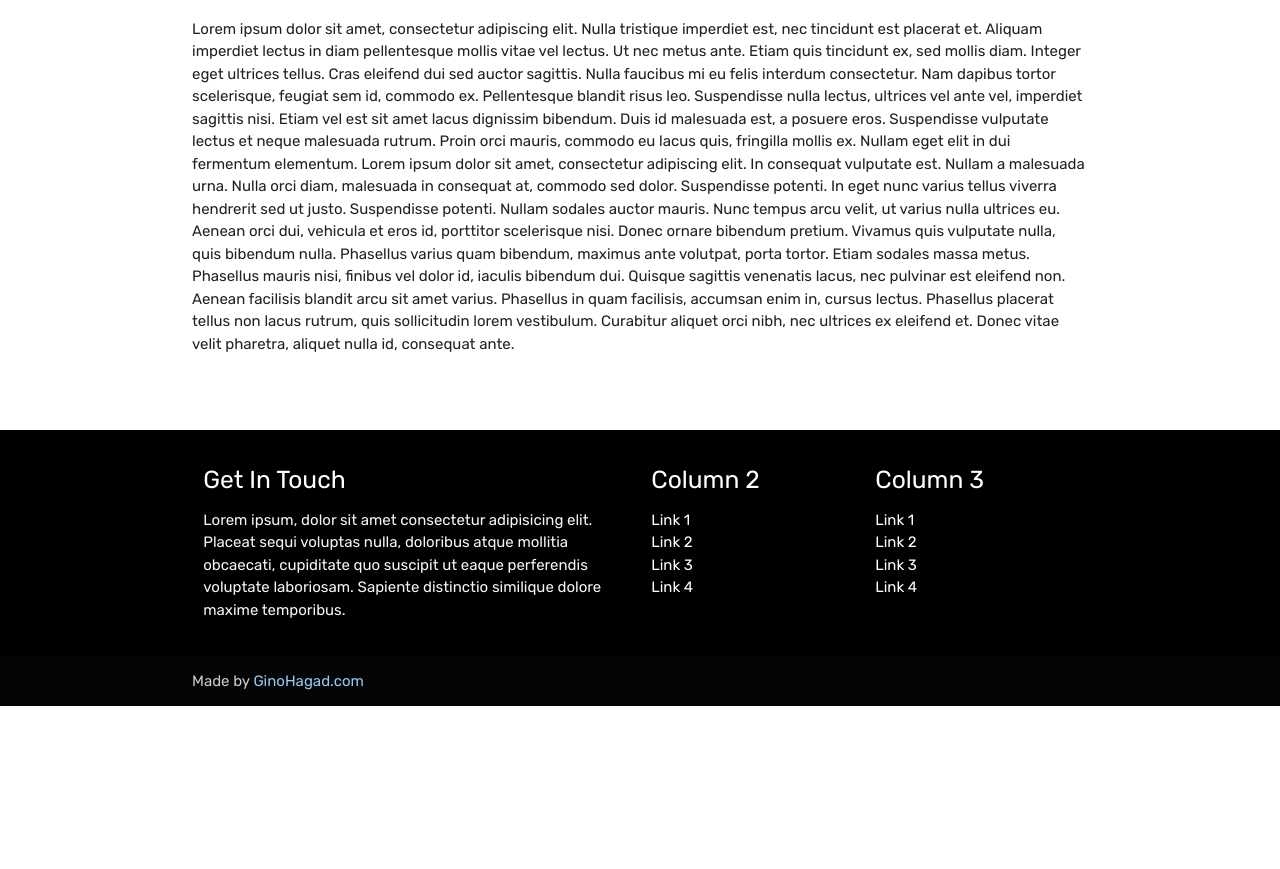
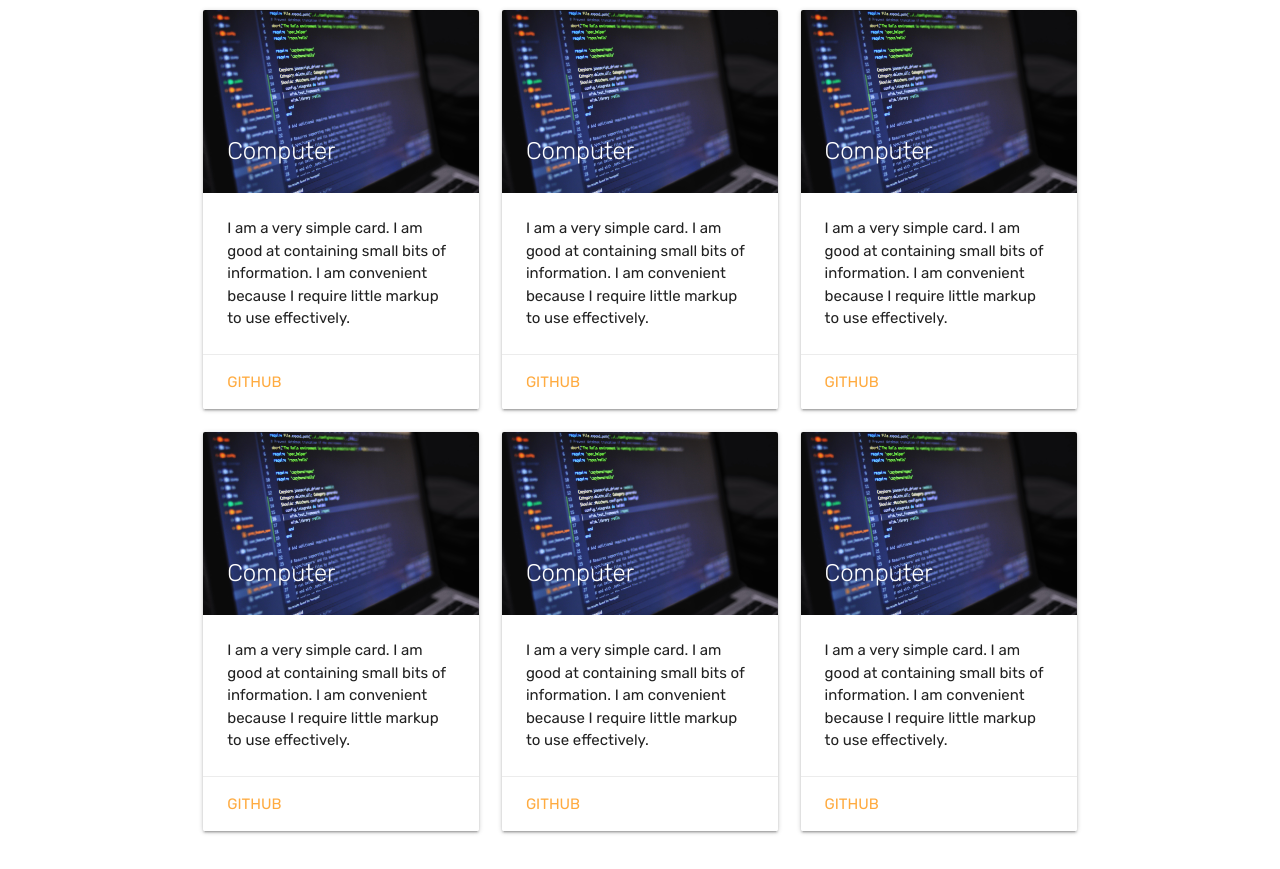
Before and after one commit to ginohagad/ginohagad.com, a plain HTML site: page index.html in a window 1280 px wide. Shown: the part 531-1400 px from the top of the page. Before the commit the page ends 1237 px from the top, so only its background shows below. Drawn offline with nearby package versions, Linux system fonts and the light colour scheme.

Commit message:
Completed template of the Projects section.

```diff
--- a/index.html
+++ b/index.html
@@ -14,15 +14,13 @@
     <nav class="white" role="navigation">
         <div class="nav-wrapper container"><a id="logo-container" href="#" class="brand-logo"><span id="logo">GINO HAGAD</span></a>h
             <ul class="right hide-on-med-and-down">
-                <li><a href="#">Home</a></li>
-                <li><a href="#">Projects</a></li>
-                <li><a href="#">Contact</a></li>
+                <li><a href="#projects">Projects</a></li>
+                <li><a href="#contact">Contact</a></li>
             </ul>
 
             <ul id="nav-mobile" class="sidenav">
-                <li><a href="#">Home</a></li>
-                <li><a href="#">Projects</a></li>
-                <li><a href="#">Contact</a></li>
+                <li><a href="#projects">Projects</a></li>
+                <li><a href="#contact">Contact</a></li>
             </ul>
             <a href="#" data-target="nav-mobile" class="sidenav-trigger"><i id="menu-icon" class="material-icons">menu</i></a>
         </div>
@@ -36,7 +34,7 @@
             </div>
             <br><br>
             <div class="row center">
-                <a href="#" id="download-button" class="btn-large waves-effect waves-light blue">My Projects</a>
+                <a href="#projects" id="download-button" class="btn-large waves-effect waves-light blue">My Projects</a>
             </div>
             <br><br>
         </div>
@@ -44,13 +42,95 @@
 
 
     <div class="container">
-        <div class="section">
+        <div class="section" id="projects">
 
-            <p>Lorem ipsum dolor sit amet, consectetur adipiscing elit. Nulla tristique imperdiet est, nec tincidunt est placerat et. Aliquam imperdiet lectus in diam pellentesque mollis vitae vel lectus. Ut nec metus ante. Etiam quis tincidunt ex, sed mollis diam. Integer eget ultrices tellus. Cras eleifend dui sed auctor sagittis. Nulla faucibus mi eu felis interdum consectetur. Nam dapibus tortor scelerisque, feugiat sem id, commodo ex. Pellentesque blandit risus leo. Suspendisse nulla lectus, ultrices vel ante vel, imperdiet sagittis nisi. Etiam vel est sit amet lacus dignissim bibendum.
+            <div class="row">
+                <div class="col s12 m4">
+                    <div class="card">
+                        <div class="card-image">
+                            <img src="img/computer.jpg">
+                            <span class="card-title">Computer</span>
+                        </div>
+                        <div class="card-content">
+                            <p>I am a very simple card. I am good at containing small bits of information. I am convenient because I require little markup to use effectively.</p>
+                        </div>
+                        <div class="card-action">
+                            <a href="#">Github</a>
+                        </div>
+                    </div>
+                </div>
+                <div class="col s12 m4">
+                    <div class="card">
+                        <div class="card-image">
+                            <img src="img/computer.jpg">
+                            <span class="card-title">Computer</span>
+                        </div>
+                        <div class="card-content">
+                            <p>I am a very simple card. I am good at containing small bits of information. I am convenient because I require little markup to use effectively.</p>
+                        </div>
+                        <div class="card-action">
+                            <a href="#">Github</a>
+                        </div>
+                    </div>
+                </div>
+                <div class="col s12 m4">
+                    <div class="card">
+                        <div class="card-image">
+                            <img src="img/computer.jpg">
+                            <span class="card-title">Computer</span>
+                        </div>
+                        <div class="card-content">
+                            <p>I am a very simple card. I am good at containing small bits of information. I am convenient because I require little markup to use effectively.</p>
+                        </div>
+                        <div class="card-action">
+                            <a href="#">Github</a>
+                        </div>
+                    </div>
+                </div>
+                <div class="col s12 m4">
+                    <div class="card">
+                        <div class="card-image">
+                            <img src="img/computer.jpg">
+                            <span class="card-title">Computer</span>
+                        </div>
+                        <div class="card-content">
+                            <p>I am a very simple card. I am good at containing small bits of information. I am convenient because I require little markup to use effectively.</p>
+                        </div>
+                        <div class="card-action">
+                            <a href="#">Github</a>
+                        </div>
+                    </div>
+                </div>
+                <div class="col s12 m4">
+                    <div class="card">
+                        <div class="card-image">
+                            <img src="img/computer.jpg">
+                            <span class="card-title">Computer</span>
+                        </div>
+                        <div class="card-content">
+                            <p>I am a very simple card. I am good at containing small bits of information. I am convenient because I require little markup to use effectively.</p>
+                        </div>
+                        <div class="card-action">
+                            <a href="#">Github</a>
+                        </div>
+                    </div>
+                </div>
+                <div class="col s12 m4">
+                    <div class="card">
+                        <div class="card-image">
+                            <img src="img/computer.jpg">
+                            <span class="card-title">Computer</span>
+                        </div>
+                        <div class="card-content">
+                            <p>I am a very simple card. I am good at containing small bits of information. I am convenient because I require little markup to use effectively.</p>
+                        </div>
+                        <div class="card-action">
+                            <a href="#">Github</a>
+                        </div>
+                    </div>
+                </div>
+            </div>
 
-Duis id malesuada est, a posuere eros. Suspendisse vulputate lectus et neque malesuada rutrum. Proin orci mauris, commodo eu lacus quis, fringilla mollis ex. Nullam eget elit in dui fermentum elementum. Lorem ipsum dolor sit amet, consectetur adipiscing elit. In consequat vulputate est. Nullam a malesuada urna. Nulla orci diam, malesuada in consequat at, commodo sed dolor. Suspendisse potenti. In eget nunc varius tellus viverra hendrerit sed ut justo. Suspendisse potenti. Nullam sodales auctor mauris. Nunc tempus arcu velit, ut varius nulla ultrices eu. Aenean orci dui, vehicula et eros id, porttitor scelerisque nisi. Donec ornare bibendum pretium.
-
-Vivamus quis vulputate nulla, quis bibendum nulla. Phasellus varius quam bibendum, maximus ante volutpat, porta tortor. Etiam sodales massa metus. Phasellus mauris nisi, finibus vel dolor id, iaculis bibendum dui. Quisque sagittis venenatis lacus, nec pulvinar est eleifend non. Aenean facilisis blandit arcu sit amet varius. Phasellus in quam facilisis, accumsan enim in, cursus lectus. Phasellus placerat tellus non lacus rutrum, quis sollicitudin lorem vestibulum. Curabitur aliquet orci nibh, nec ultrices ex eleifend et. Donec vitae velit pharetra, aliquet nulla id, consequat ante. </p>
 
         </div>
         <br><br>
--- a/js/init.js
+++ b/js/init.js
@@ -5,3 +5,8 @@
 
     }); // end of document ready
 })(jQuery); // end of jQuery name space
+
+
+$(document).ready(function(){
+    $('.materialboxed').materialbox();
+});
```
Also changed, not shown: img/computer.jpg (added).
